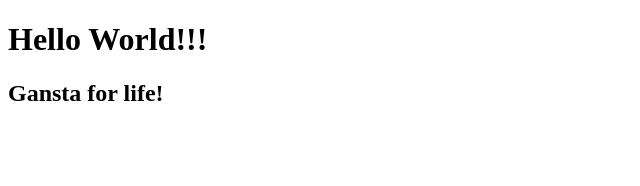
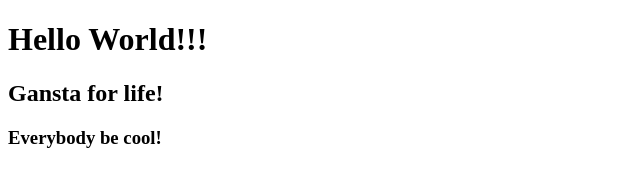
Before and after one commit to nikit-git/test-project, a plain HTML site: page index.html in a window 1280 px wide. Shown: the whole page, without its empty margins (0-640 px from the left). Drawn offline with Linux system fonts and the light colour scheme.

Commit message:
h3 added

```diff
--- a/index.html
+++ b/index.html
@@ -8,6 +8,7 @@
 <body>
     <h1>Hello World!!!</h1>
     <h2>Gansta for life!</h2>
+    <h3>Everybody be cool!</h3>
     <script src="js/script.js"></script>
 </body>
 </html>
```
